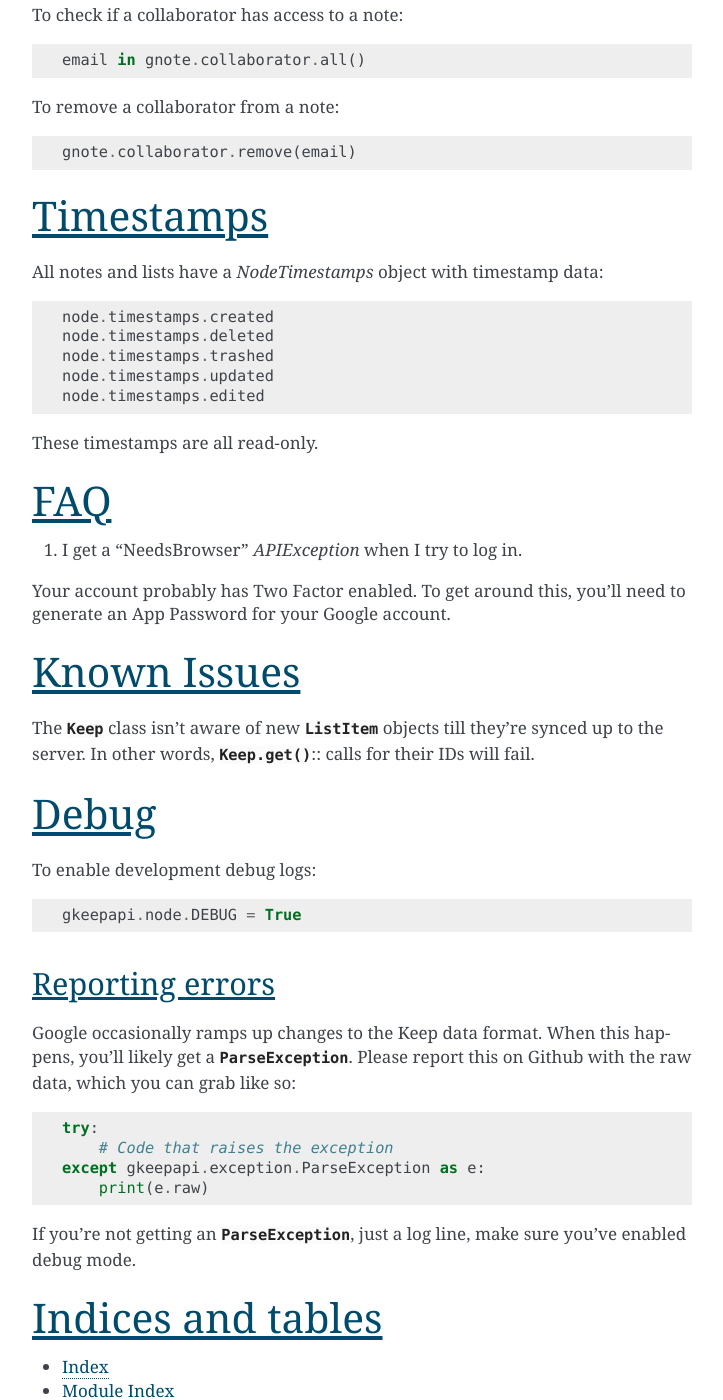
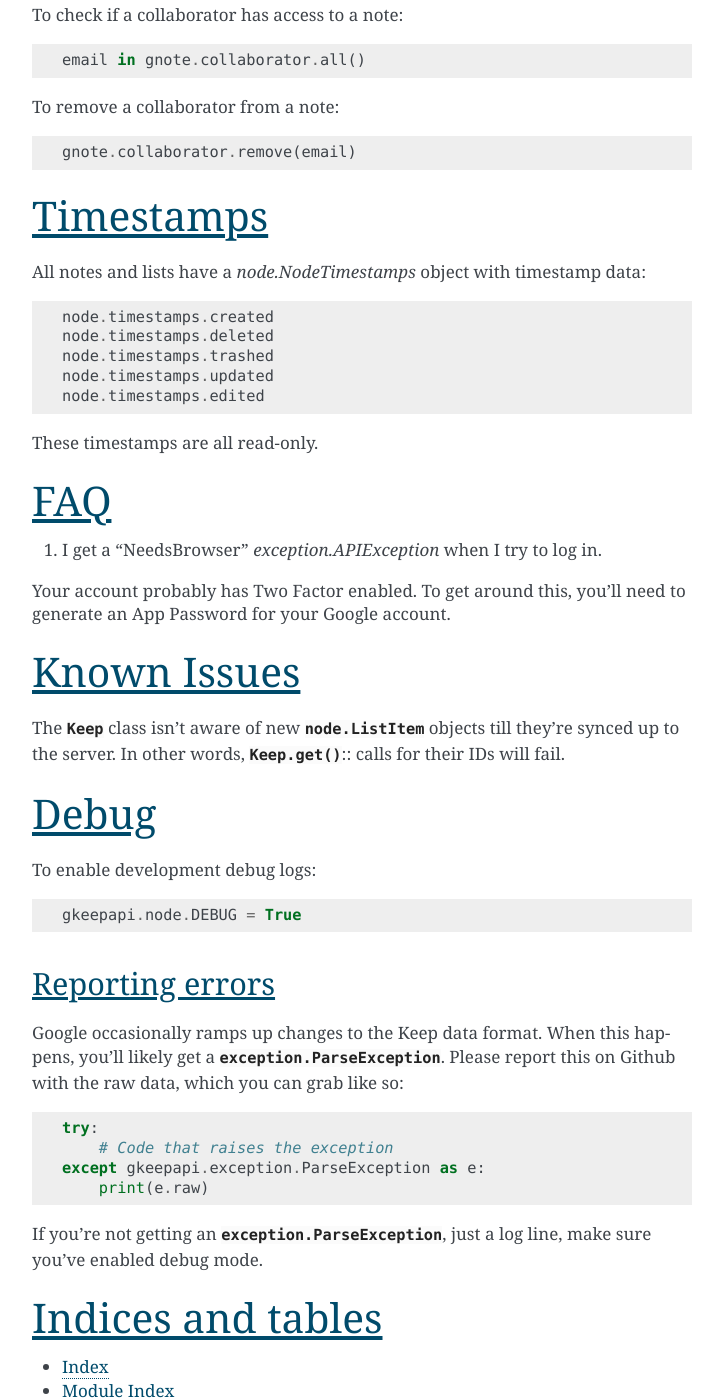
Before and after one commit to kiwiz/gkeepapi, a Sphinx documentation site: the page built from docs/index.rst, in a window 1280 px wide and 1400 px high, scrolled down 8837 px. Shown: the whole window, without its empty margins (388-1111 px from the left). Built offline with Sphinx 7.4.7, drawn with Linux system fonts in a browser that asks for light colours; some of the changed text lies outside the part shown.

Commit message:
Doc annotations

```diff
--- a/docs/index.rst
+++ b/docs/index.rst
@@ -84,7 +84,7 @@
 Notes and Lists
 ===============
 
-Notes and Lists are the primary types of notes visible to a Google Keep user. gkeepapi exposes these two notes via the :py:class:`Note` and :py:class:`List` classes. For Lists, there's also the :py:class:`ListItem` class.
+Notes and Lists are the primary types of notes visible to a Google Keep user. gkeepapi exposes these two notes via the :py:class:`node.Note` and :py:class:`node.List` classes. For Lists, there's also the :py:class:`node.ListItem` class.
 
 Creating Notes
 --------------
@@ -171,7 +171,7 @@
 Getting List content
 ^^^^^^^^^^^^^^^^^^^^
 
-Retrieving the content of a list is slightly more nuanced as they contain multiple entries. To get a serialized version of the contents, simply access :py:attr:`List.text` as usual. To get the individual :py:class:`ListItem` objects, access :py:attr:`List.items`::
+Retrieving the content of a list is slightly more nuanced as they contain multiple entries. To get a serialized version of the contents, simply access :py:attr:`node.List.text` as usual. To get the individual :py:class:`node.ListItem` objects, access :py:attr:`node.List.items`::
 
     # Serialized content
     print glist.text
@@ -199,7 +199,7 @@
 Setting List content
 ^^^^^^^^^^^^^^^^^^^^
 
-New items can be added via :py:meth:`List.add`::
+New items can be added via :py:meth:`node.List.add`::
 
     glist.add('Item 2', True)
 
@@ -227,7 +227,7 @@
 Deleting Notes
 --------------
 
-The :py:meth:`TopLevelNode.delete` method marks the note for deletion::
+The :py:meth:`node.TopLevelNode.delete` method marks the note for deletion::
 
     gnote.delete()
     glist.delete()
@@ -283,7 +283,7 @@
 Manipulating Labels on Notes
 ----------------------------
 
-When working with labels and notes, the key point to remember is that we're always working with Label objects or IDs. Interaction is done through the :py:class:`NodeLabels` class.
+When working with labels and notes, the key point to remember is that we're always working with Label objects or IDs. Interaction is done through the :py:class:`node.NodeLabels` class.
 
 To add a label to a note::
 
@@ -316,7 +316,7 @@
 Collaborators
 =============
 
-Collaborators are users you've shared notes with. Access can be granted or revoked per note. Interaction is done through the :py:class:`NodeCollaborators` class.
+Collaborators are users you've shared notes with. Access can be granted or revoked per note. Interaction is done through the :py:class:`node.NodeCollaborators` class.
 
 To add a collaborator to a note::
 
@@ -333,7 +333,7 @@
 Timestamps
 ==========
 
-All notes and lists have a `NodeTimestamps` object with timestamp data::
+All notes and lists have a `node.NodeTimestamps` object with timestamp data::
 
     node.timestamps.created
     node.timestamps.deleted
@@ -346,14 +346,14 @@
 FAQ
 ===
 
-1. I get a "NeedsBrowser" `APIException` when I try to log in.
+1. I get a "NeedsBrowser" `exception.APIException` when I try to log in.
 
 Your account probably has Two Factor enabled. To get around this, you'll need to generate an App Password for your Google account.
 
 Known Issues
 ============
 
-The :py:class:`Keep` class isn't aware of new :py:class:`ListItem` objects till they're synced up to the server. In other words, :py:meth:`Keep.get`:: calls for their IDs will fail.
+The :py:class:`Keep` class isn't aware of new :py:class:`node.ListItem` objects till they're synced up to the server. In other words, :py:meth:`Keep.get`:: calls for their IDs will fail.
 
 Debug
 =====
@@ -365,14 +365,14 @@
 Reporting errors
 ----------------
 
-Google occasionally ramps up changes to the Keep data format. When this happens, you'll likely get a :py:class:`ParseException`. Please report this on Github with the raw data, which you can grab like so::
+Google occasionally ramps up changes to the Keep data format. When this happens, you'll likely get a :py:class:`exception.ParseException`. Please report this on Github with the raw data, which you can grab like so::
 
     try:
         # Code that raises the exception
     except gkeepapi.exception.ParseException as e:
         print(e.raw)
 
-If you're not getting an :py:class:`ParseException`, just a log line, make sure you've enabled debug mode.
+If you're not getting an :py:class:`exception.ParseException`, just a log line, make sure you've enabled debug mode.
 
 
 Indices and tables
```
